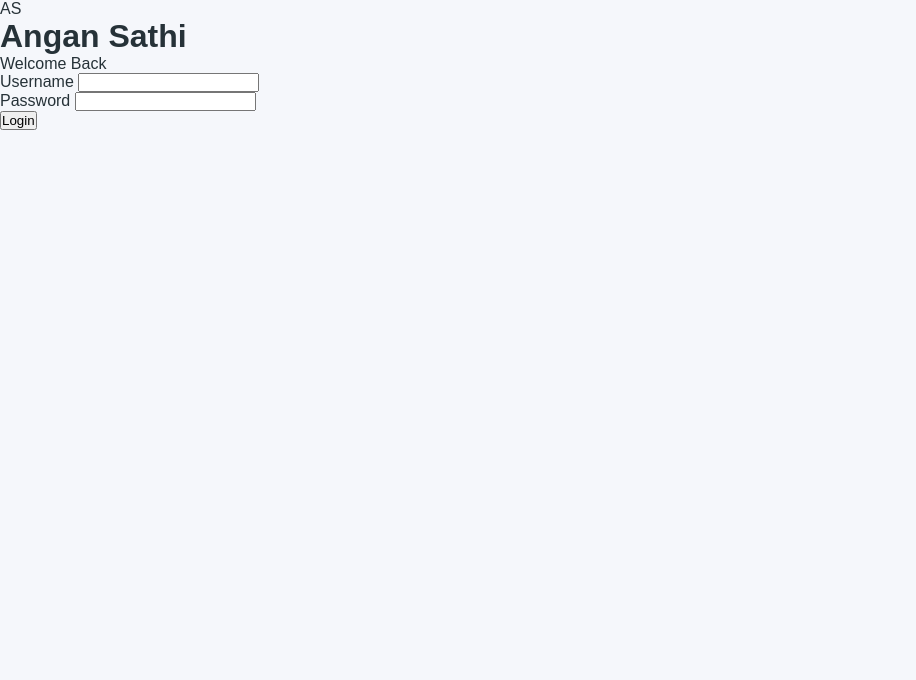
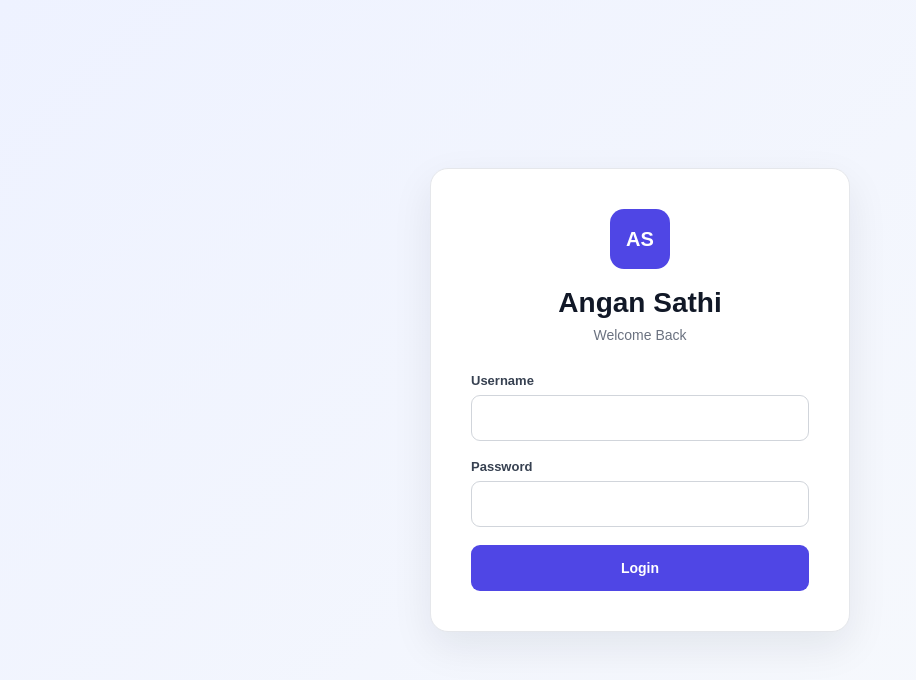
Before and after one commit to nidhipatil-18/Angan-sathi, a website: page frontend/login.html in a window 1280 px wide. Shown: the whole page, without its empty margins (0-916 px from the left). Drawn offline with Linux system fonts and the light colour scheme.

Commit message:
Improve login page design

```diff
--- a/frontend/style.css
+++ b/frontend/style.css
@@ -312,3 +312,93 @@
         gap: 15px;
     }
 }
+.login-screen {
+    min-height: 100vh;
+    display: flex;
+    align-items: center;
+    justify-content: center;
+    background: linear-gradient(135deg, #eef2ff, #f8fafc);
+    padding: 20px;
+}
+
+.login-container {
+    width: 100%;
+    max-width: 420px;
+    background: #ffffff;
+    padding: 40px;
+    border-radius: 18px;
+    border: 1px solid #e5e7eb;
+    box-shadow: 0 15px 40px rgba(15, 23, 42, 0.08);
+}
+
+.login-logo {
+    width: 60px;
+    height: 60px;
+    margin: 0 auto 18px;
+    display: flex;
+    align-items: center;
+    justify-content: center;
+    background: #4f46e5;
+    color: white;
+    border-radius: 14px;
+    font-size: 20px;
+    font-weight: 700;
+}
+
+.login-container h1 {
+    text-align: center;
+    font-size: 28px;
+    color: #111827;
+    margin-bottom: 8px;
+}
+
+.login-subtitle {
+    text-align: center;
+    color: #6b7280;
+    font-size: 14px;
+    margin-bottom: 30px;
+}
+
+.input-group {
+    margin-bottom: 18px;
+}
+
+.input-group label {
+    display: block;
+    margin-bottom: 7px;
+    font-size: 13px;
+    font-weight: 600;
+    color: #374151;
+}
+
+.input-group input {
+    width: 100%;
+    height: 46px;
+    padding: 0 13px;
+    border: 1px solid #d1d5db;
+    border-radius: 9px;
+    font-size: 14px;
+    color: #111827;
+    outline: none;
+}
+
+.input-group input:focus {
+    border-color: #4f46e5;
+    box-shadow: 0 0 0 3px rgba(79, 70, 229, 0.10);
+}
+
+.login-btn {
+    width: 100%;
+    height: 46px;
+    border: none;
+    border-radius: 9px;
+    background: #4f46e5;
+    color: white;
+    font-size: 14px;
+    font-weight: 700;
+    cursor: pointer;
+}
+
+.login-btn:hover {
+    background: #4338ca;
+}
```
